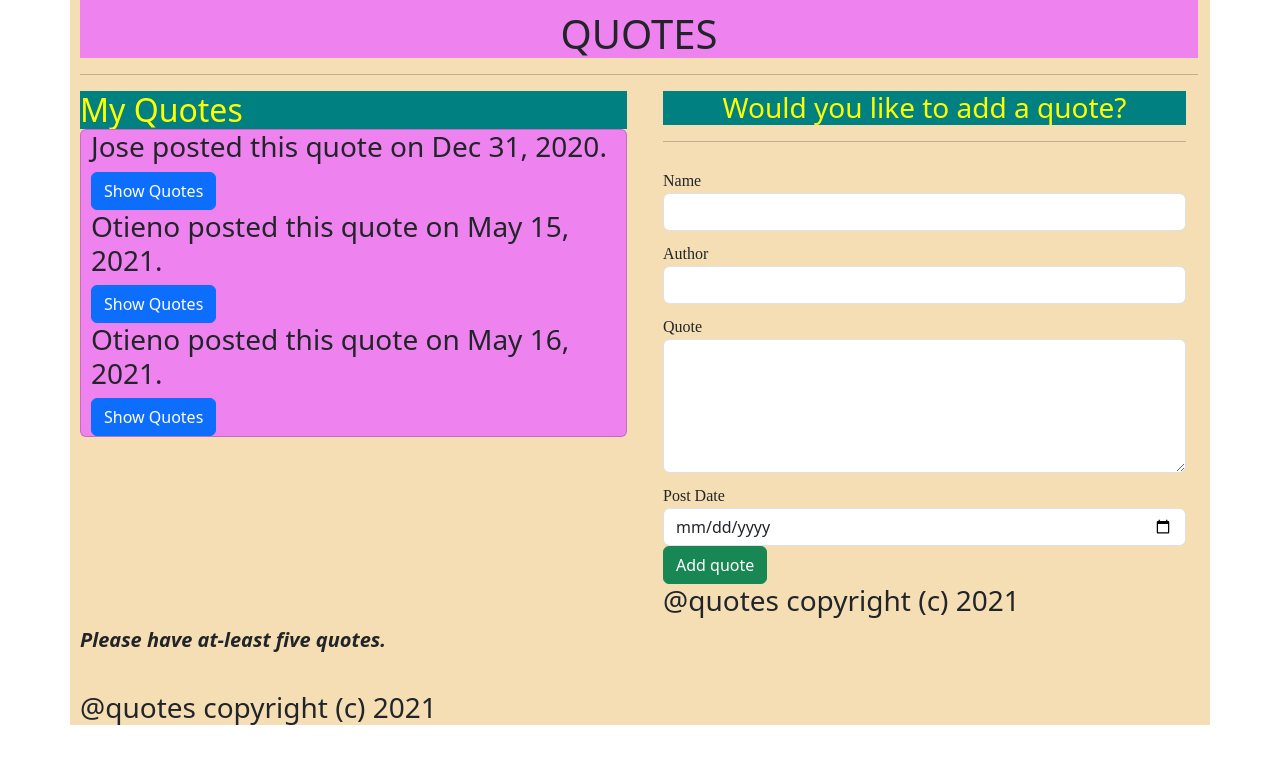
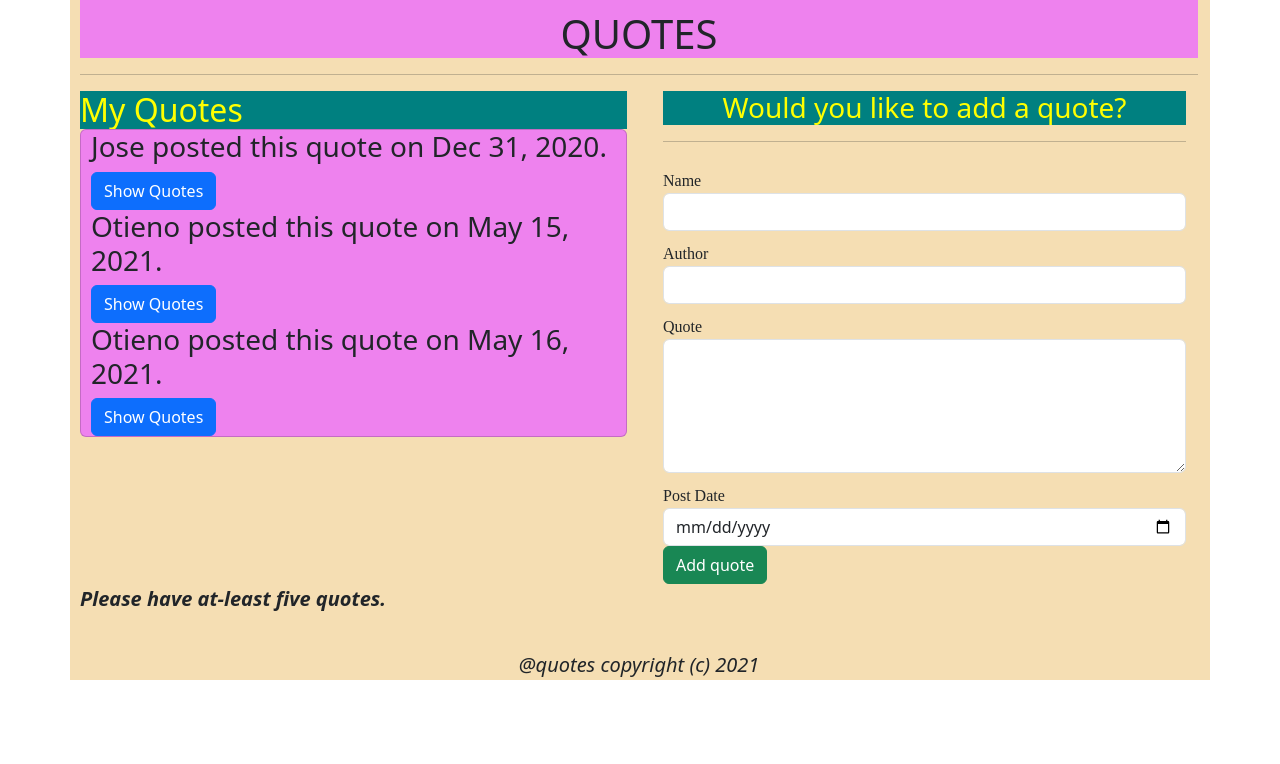
Before and after one commit to josphat-otieno/quotes-project, an Angular app: page / in a window 1280 px wide. Shown: the top 764 px of the page. Built offline with nearby package versions, Linux system fonts and the light colour scheme.

Commit message:
style footer

```diff
--- a/src/app/quote-form/quote-form.component.html
+++ b/src/app/quote-form/quote-form.component.html
@@ -34,9 +34,5 @@
         </div>
         <button type="submit" class="btn btn-success">Add quote</button>
     </form>
-    <div class="footer">
-        <footer>
-            <h3>@quotes copyright (c) 2021</h3>
-        </footer>
-    </div>
+
 </div>
--- a/src/app/quotes/quotes.component.css
+++ b/src/app/quotes/quotes.component.css
@@ -33,3 +33,10 @@ h2{
     font-style: italic;
     font-weight: bolder;
 }
+.footer{
+    margin: auto;
+    text-align: center;
+    font-size: 20px;
+    font-weight: lighter;
+    font-style: italic;
+}
--- a/src/app/quotes/quotes.component.html
+++ b/src/app/quotes/quotes.component.html
@@ -26,7 +26,7 @@
   </div>
   <div class="footer">
     <footer>
-        <h3>@quotes copyright (c) 2021</h3>
+        <p>@quotes copyright (c) 2021</p>
     </footer>
 </div>
 </div>
```
